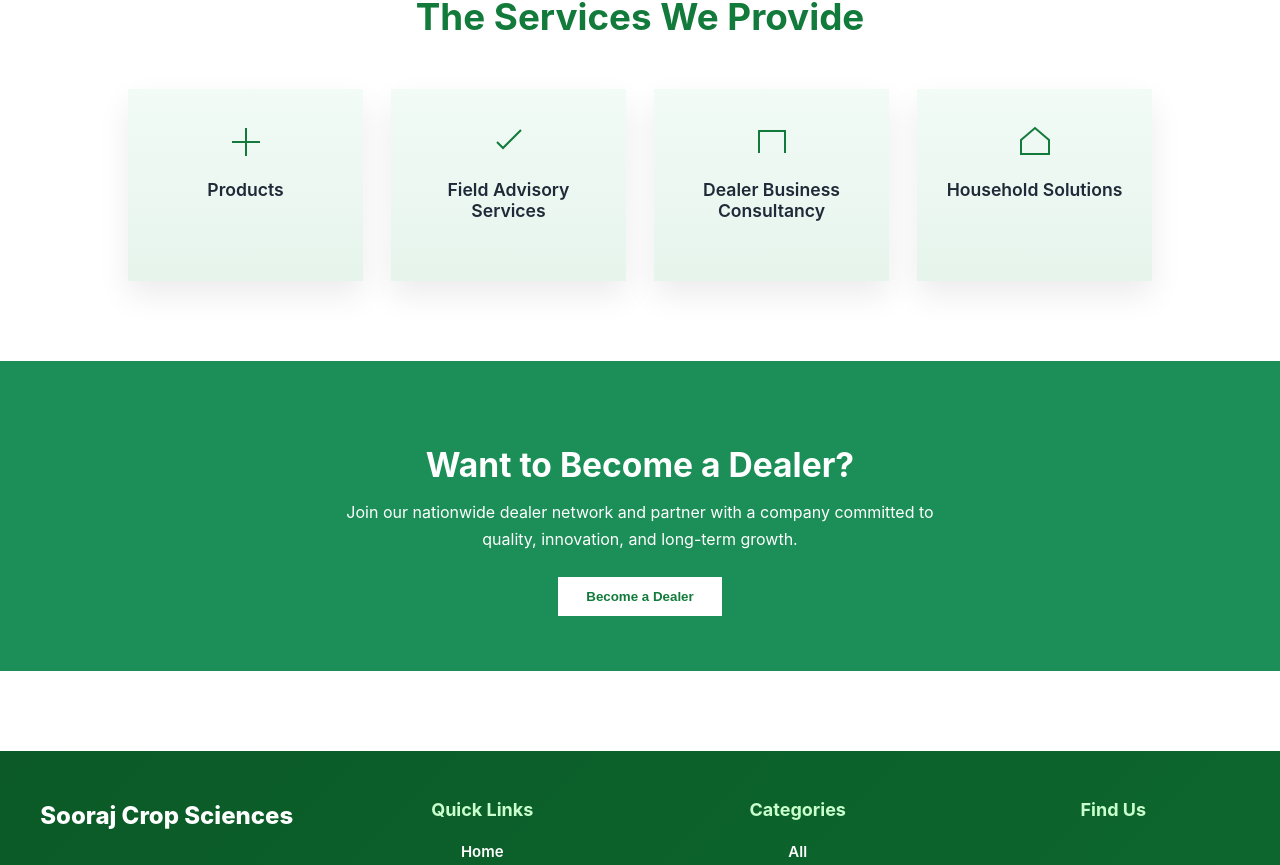
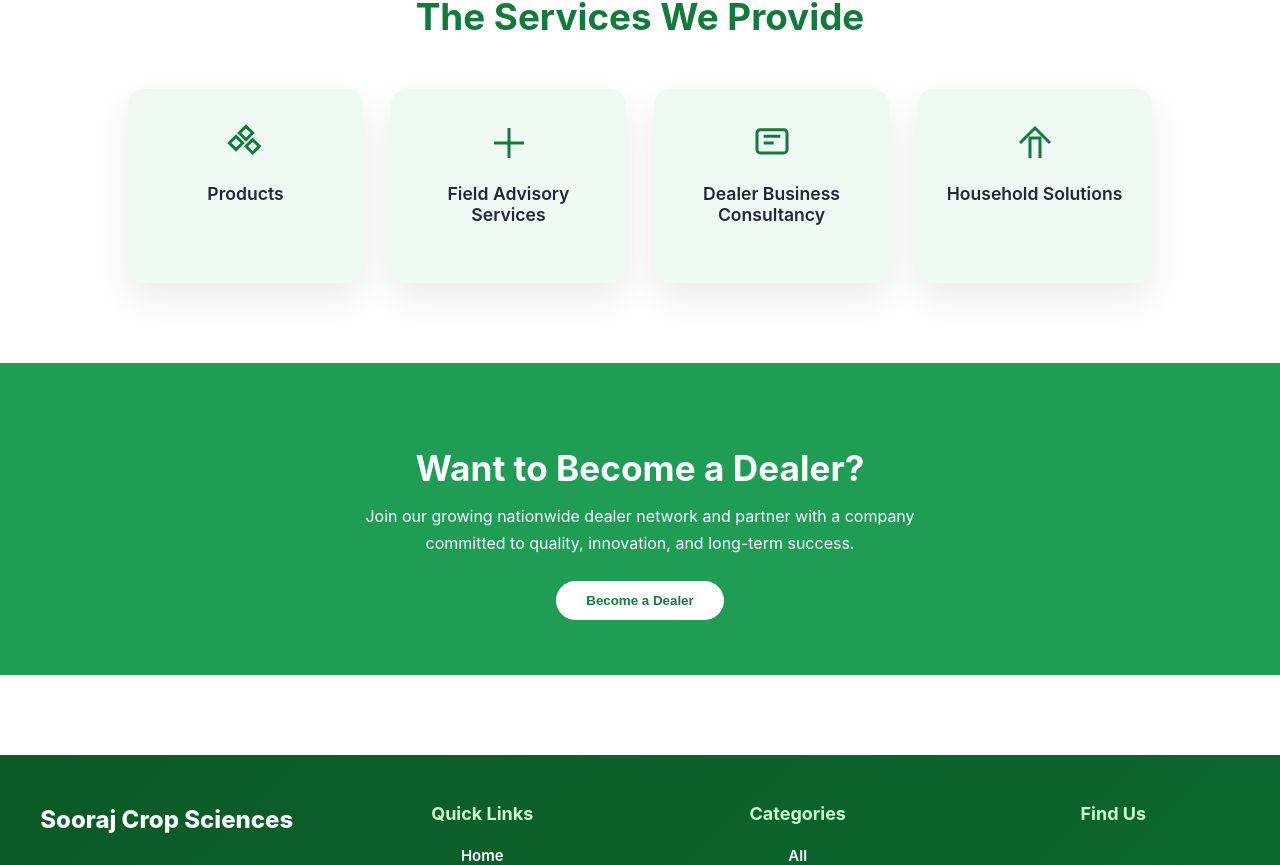
Before and after one commit to iamna122/sooraj-crop-sciences, a React (Create React App) app: page /about in a window 1280 px wide. Shown: the part 1938-2803 px from the top of the page. Built offline with nearby package versions, Linux system fonts and the light colour scheme; grey boxes are pictures that could not be loaded; the HTML template or start-up script is replaced by a standard one.

Commit message:
added dealer banner

```diff
--- a/src/pages/About.jsx
+++ b/src/pages/About.jsx
@@ -102,7 +102,8 @@ export default function About() {
           </h2>
           <p style={{ lineHeight: 1.8 }}>
             To deliver innovative, globally sourced crop solutions backed by
-            expert advisory, digital tools, and farmer education.
+            expert advisory, digital tools, and farmer education—enhancing
+            productivity, profitability, and sustainability.
           </p>
         </div>
 
@@ -117,10 +118,13 @@ export default function About() {
             marginLeft: "auto",
           }}
         >
-          <h2 style={{ fontSize: "2rem", marginBottom: 14 }}>Our Vision</h2>
+          <h2 style={{ fontSize: "2rem", marginBottom: 14 }}>
+            Our Vision
+          </h2>
           <p style={{ lineHeight: 1.75 }}>
             To transform Pakistan’s agriculture through a unified digital-agri
-            ecosystem that strengthens food security and rural prosperity.
+            ecosystem that improves yields, strengthens food security, and drives
+            long-term rural prosperity.
           </p>
         </div>
       </section>
@@ -148,18 +152,41 @@ export default function About() {
       </section>
 
       {/* ================= DEALER CTA ================= */}
-      <section className="dealer-cta">
-        <h2>Want to Become a Dealer?</h2>
-        <p>
-          Join our nationwide dealer network and partner with a company committed
-          to quality, innovation, and long-term growth.
+      <section
+        style={{
+          background: "#1f9d55",
+          color: "#fff",
+          padding: "55px 10%",
+          textAlign: "center",
+        }}
+      >
+        <h2 style={{ fontSize: "2.2rem", marginBottom: 14 }}>
+          Want to Become a Dealer?
+        </h2>
+        <p style={{ maxWidth: 620, margin: "0 auto 24px", lineHeight: 1.7 }}>
+          Join our growing nationwide dealer network and partner with a company
+          committed to quality, innovation, and long-term success.
         </p>
-        <button>Become a Dealer</button>
+        <button
+          style={{
+            background: "#fff",
+            color: "#127a3a",
+            border: "none",
+            padding: "12px 30px",
+            borderRadius: 28,
+            fontWeight: 600,
+            cursor: "pointer",
+          }}
+        >
+          Become a Dealer
+        </button>
       </section>
 
-      {/* ================= STYLES & ANIMATIONS ================= */}
+      {/* ================= ANIMATIONS & HOVER ================= */}
       <style>{`
-        .fade-up, .slide-left, .slide-right {
+        .fade-up,
+        .slide-left,
+        .slide-right {
           opacity: 0;
           transition: all 0.8s ease;
         }
@@ -168,22 +195,24 @@ export default function About() {
         .slide-left { transform: translateX(-60px); }
         .slide-right { transform: translateX(60px); }
 
-        .show {
+        .fade-up.show,
+        .slide-left.show,
+        .slide-right.show {
           opacity: 1;
           transform: none;
         }
 
         .service-box {
-          background: linear-gradient(180deg, #f2fbf6, #e6f4ec);
-          padding: 36px 24px;
-          borderRadius: 16px;
-          box-shadow: 0 14px 30px rgba(0,0,0,0.08);
-          transition: all 0.35s ease;
+          background: #f0faf4;
+          padding: 34px 24px;
+          border-radius: 16px;
+          box-shadow: 0 15px 35px rgba(0,0,0,0.08);
+          transition: transform 0.3s ease, box-shadow 0.3s ease;
         }
 
         .service-box:hover {
           transform: translateY(-10px);
-          box-shadow: 0 22px 45px rgba(0,0,0,0.15);
+          box-shadow: 0 22px 45px rgba(0,0,0,0.12);
         }
 
         .service-box h4 {
@@ -192,32 +221,12 @@ export default function About() {
           font-weight: 600;
         }
 
-        .dealer-cta {
-          background: #1b8f57;
-          color: #fff;
-          padding: 55px 10%;
-          text-align: center;
-        }
-
-        .dealer-cta h2 {
-          font-size: 2.1rem;
-          margin-bottom: 14px;
-        }
-
-        .dealer-cta p {
-          max-width: 620px;
-          margin: 0 auto 24px;
-          line-height: 1.7;
-        }
-
-        .dealer-cta button {
-          background: #fff;
-          color: #127a3a;
-          border: none;
-          padding: 12px 28px;
-          borderRadius: 28px;
-          font-weight: 600;
-          cursor: pointer;
+        .service-box svg {
+          width: 40px;
+          height: 40px;
+          stroke: #127a3a;
+          fill: none;
+          stroke-width: 1.8;
         }
 
         @media (max-width: 900px) {
@@ -235,32 +244,37 @@ const services = [
   {
     title: "Products",
     icon: (
-      <svg width="34" height="34" fill="none" stroke="#127a3a" strokeWidth="2">
-        <path d="M17 3v28M3 17h28" />
+      <svg viewBox="0 0 24 24">
+        <path d="M12 2l4 4-4 4-4-4z" />
+        <path d="M2 12l4-4 4 4-4 4z" />
+        <path d="M12 14l4-4 4 4-4 4z" />
       </svg>
     ),
   },
   {
     title: "Field Advisory Services",
     icon: (
-      <svg width="34" height="34" fill="none" stroke="#127a3a" strokeWidth="2">
-        <path d="M5 17l6 6 18-18" />
+      <svg viewBox="0 0 24 24">
+        <path d="M3 12h18" />
+        <path d="M12 3v18" />
       </svg>
     ),
   },
   {
     title: "Dealer Business Consultancy",
     icon: (
-      <svg width="34" height="34" fill="none" stroke="#127a3a" strokeWidth="2">
-        <path d="M4 28V6h26v22" />
+      <svg viewBox="0 0 24 24">
+        <rect x="3" y="4" width="18" height="14" rx="2" />
+        <path d="M7 8h10M7 12h6" />
       </svg>
     ),
   },
   {
     title: "Household Solutions",
     icon: (
-      <svg width="34" height="34" fill="none" stroke="#127a3a" strokeWidth="2">
-        <path d="M3 15l14-12 14 12v14H3z" />
+      <svg viewBox="0 0 24 24">
+        <path d="M3 12l9-9 9 9" />
+        <path d="M9 21V9h6v12" />
       </svg>
     ),
   },
```
